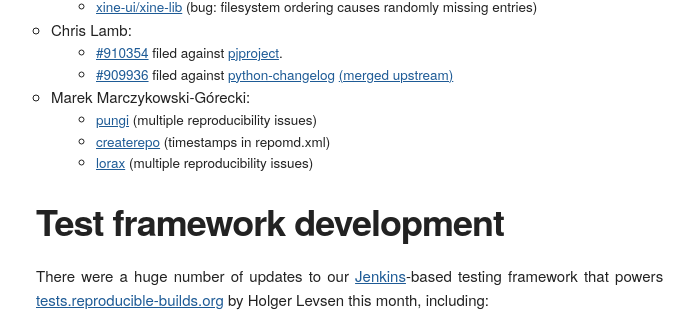
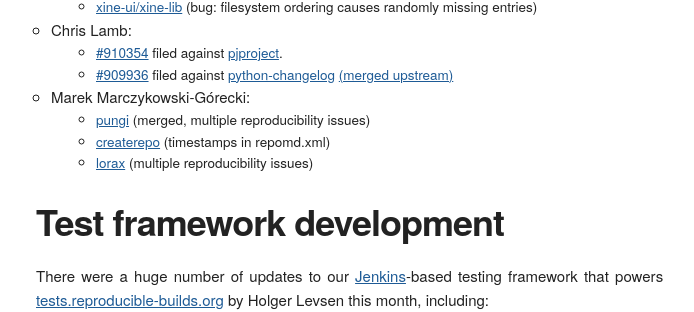
Before and after one commit to prototypefund/reproducible-website, a Jekyll site: the page built from _blog/posts/180.md, in a window 1280 px wide and 900 px high, scrolled down 1694 px. Shown: the part 150-462 px from the top of the window, without its empty margins (124-818 px from the left). Built offline with Jekyll 4.4.1, drawn with Linux system fonts in a browser that asks for light colours; some web fonts are replaced.

Commit message:
180: pungi merged

```diff
--- a/_blog/posts/180.md
+++ b/_blog/posts/180.md
@@ -51,7 +51,7 @@ Packages reviewed and fixed, and bugs filed
     * [#909936](https://bugs.debian.org/909936) filed against [python-changelog](https://tracker.debian.org/pkg/python-changelog) [(merged upstream)](https://bitbucket.org/zzzeek/changelog/pull-requests/1/please-make-the-references-reproducible)
 
 * Marek Marczykowski-Górecki:
-    * [pungi](https://pagure.io/pungi/pull-request/1058) (multiple reproducibility issues)
+    * [pungi](https://pagure.io/pungi/pull-request/1058) (merged, multiple reproducibility issues)
     * [createrepo](https://github.com/rpm-software-management/createrepo/pull/9) (timestamps in repomd.xml)
     * [lorax](https://github.com/weldr/lorax/pull/498) (multiple reproducibility issues)
 
```
